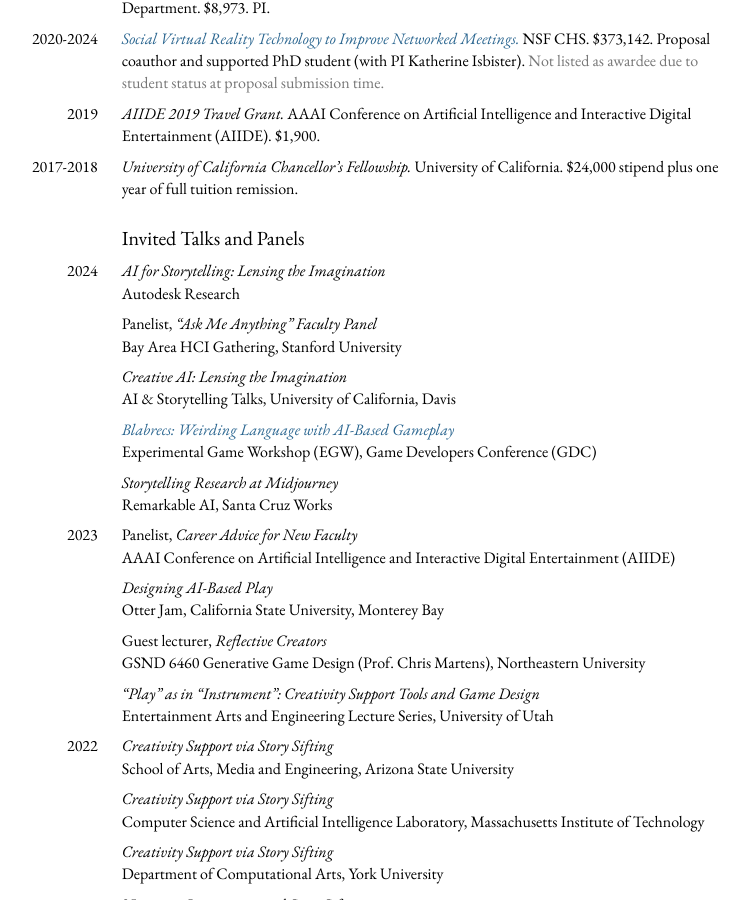
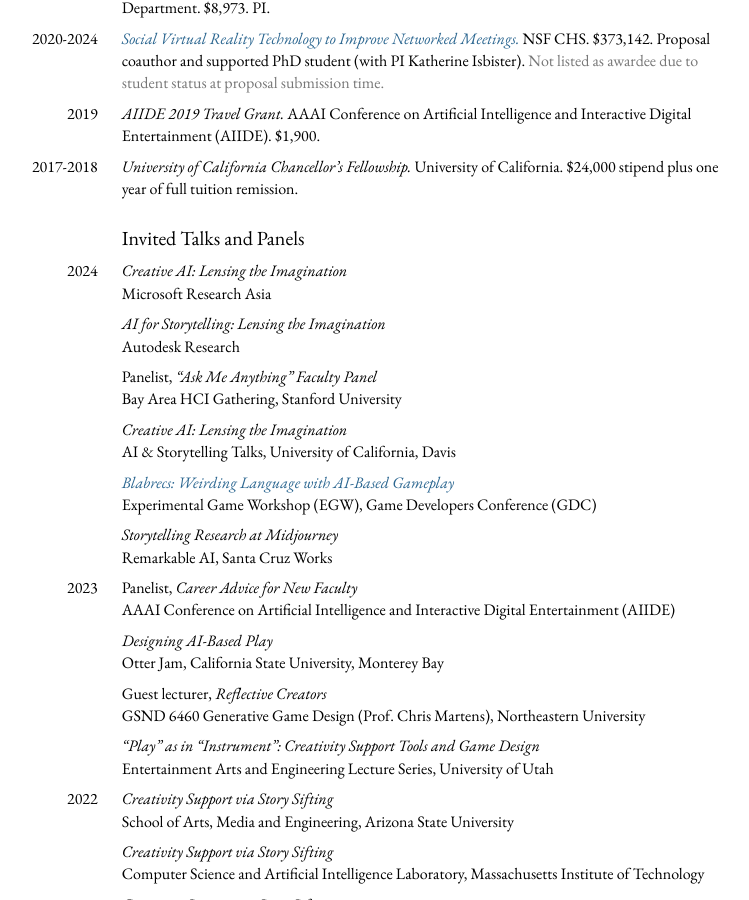
Before and after one commit to mkremins/mkremins.github.io, a Jekyll site: the page built from cv/index.html, in a window 1280 px wide and 900 px high, scrolled down 6525 px. Shown: the whole window, without its empty margins (261-1010 px from the left). Built offline with Jekyll 4.4.1, drawn with Linux system fonts in a browser that asks for light colours.

Commit message:
Add MSR Asia talk

```diff
--- a/_data/talks.json
+++ b/_data/talks.json
@@ -1,4 +1,12 @@
 [
+{
+  "title": "Creative AI: Lensing the Imagination",
+  "year": "2024",
+  "url": "",
+  "venue": "Microsoft Research Asia",
+  "venue_long": "Microsoft Research Asia",
+  "note": "invited"
+},
 {
   "title": "AI for Storytelling: Lensing the Imagination",
   "year": "2024",
```
